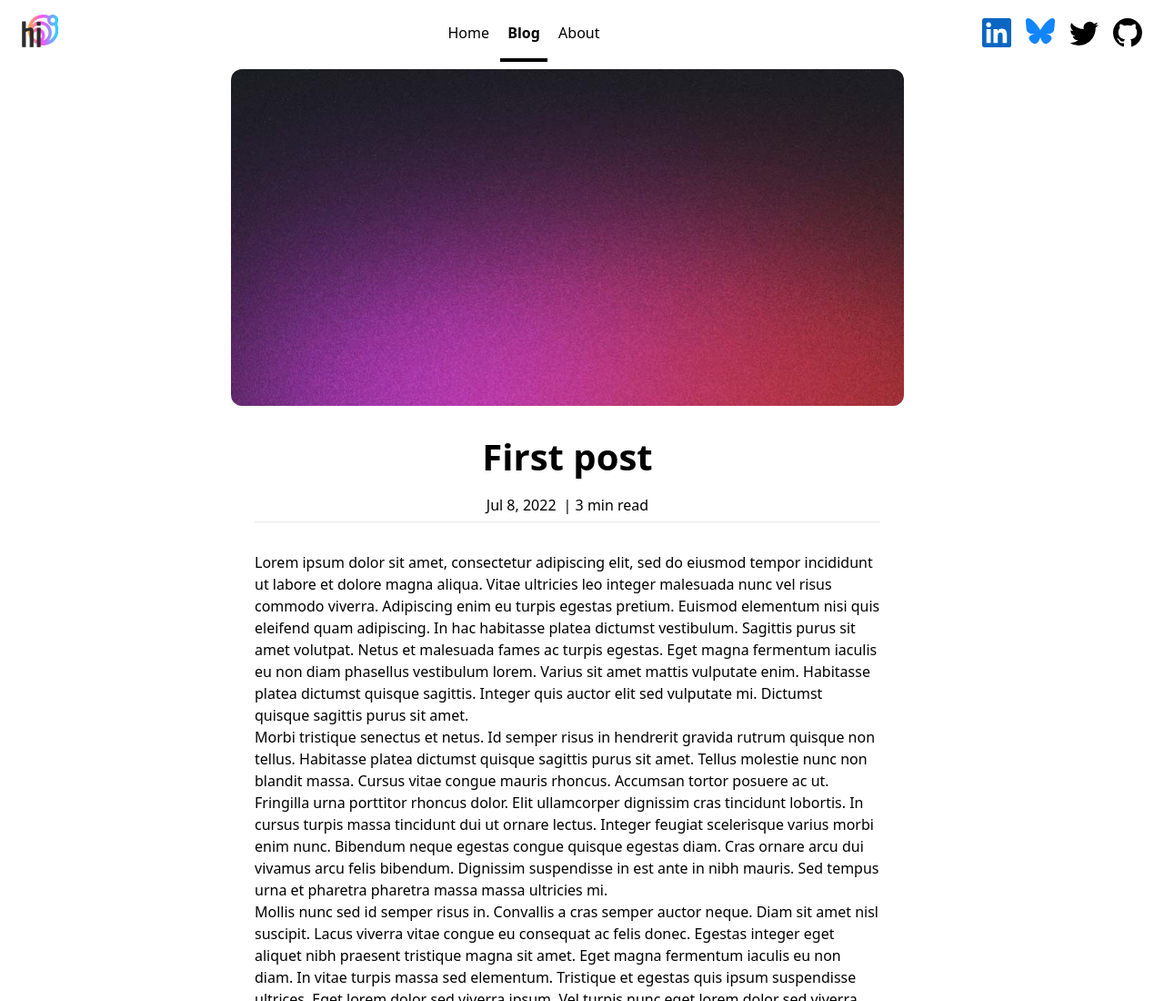
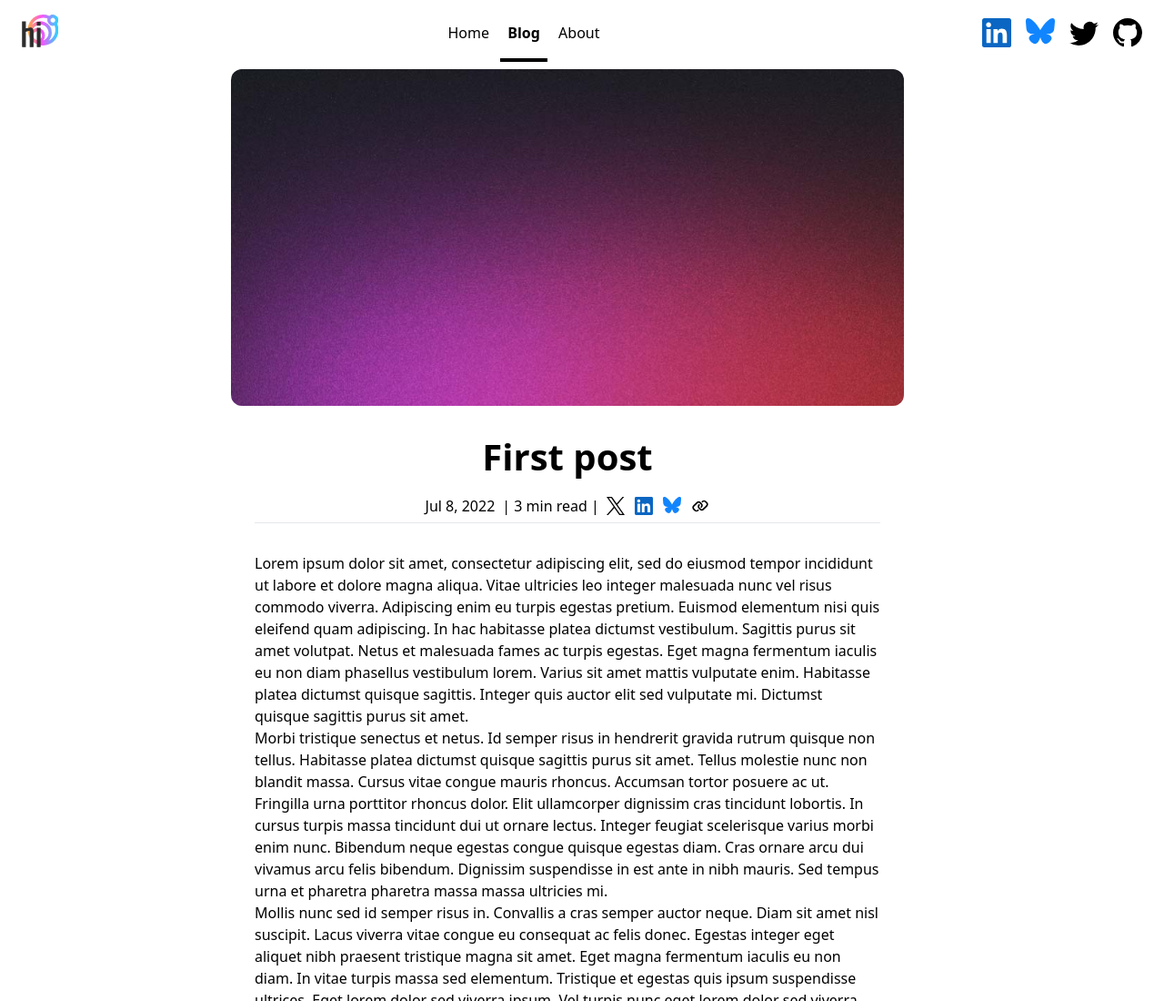
Before and after one commit to hello-insurance/blog-dev, an Astro site: page /blog/first-post in a window 1280 px wide. Shown: the top 1100 px of the page at 91% size. Built offline with nearby package versions, Linux system fonts and the light colour scheme; Astro itself is replaced by a stand-in of ours.

Commit message:
blog post social sharing

```diff
--- a/src/layouts/BlogPost.astro
+++ b/src/layouts/BlogPost.astro
@@ -24,6 +24,11 @@ const url = new URL(`/blog/${slugify(title)}`, Astro.site).toString();
 const wordsPerMinute = 200; // Average reading speed
 const wordCount = content.split(/\s+/g).length; // Count words in the blog post
 const readTime = Math.ceil(wordCount / wordsPerMinute); // Calculate read time in minutes
+
+// Social sharing URLs
+const twitterUrl = `https://twitter.com/intent/tweet?url=${encodeURIComponent(url)}&text=${encodeURIComponent(title)}`;
+const linkedinUrl = `https://www.linkedin.com/shareArticle?url=${encodeURIComponent(url)}&title=${encodeURIComponent(title)}`;
+const blueskyUrl = `https://bsky.app/intent/compose?text=${encodeURIComponent(`${title} - ${url}`)}`;
 
 ---
 
@@ -93,6 +98,32 @@ const readTime = Math.ceil(wordCount / wordsPerMinute); // Calculate read time i
 				font-size: 0.9em;
 				color: rgb(var(--gray-dark));
 			}
+
+			.social-links {
+				display: flex;
+				gap: 0.7em;
+			}
+
+			.social-links a {
+				color: inherit;
+				text-decoration: none;
+				transition: opacity 0.3s ease;
+			}
+
+			.social-links a:hover {
+				opacity: 0.7;
+			}
+
+			.copy-url {
+				display: flex;
+				align-items: center;
+				gap: 0.7em;
+			}
+
+			.copy-url img {
+				width: 20px;
+				height: 20px;
+			}
 		</style>
 
 	</head>
@@ -112,7 +143,25 @@ const readTime = Math.ceil(wordCount / wordsPerMinute); // Calculate read time i
 						<h1>{title}</h1>
 						<div class="date">
 							<FormattedDate date={pubDate} />
-							<span> | {readTime} min read</span>
+							<span> | {readTime} min read | </span>
+							<div class="social-links">
+								<a href={twitterUrl} target="_blank" rel="noopener noreferrer" aria-label="Share on X">
+									<img src="/icons/twitter.svg" alt="Share on X" width="20" height="20" />
+								</a>
+								<a href={linkedinUrl} target="_blank" rel="noopener noreferrer" aria-label="Share on LinkedIn">
+									<img src="/icons/linkedin.svg" alt="Share on LinkedIn" width="20" height="20" />
+								</a>
+								<a href={blueskyUrl} target="_blank" rel="noopener noreferrer" aria-label="Share on Bluesky">
+									<img src="/icons/bluesky.svg" alt="Share on Bluesky" width="20" height="20" />
+								</a>
+								<button
+									class="copy-url"
+									onclick="navigator.clipboard.writeText(window.location.href).then(() => alert('URL copied to clipboard!')).catch(err => console.error('Failed to copy URL:', err))"
+								>
+									<img src="/icons/link.svg" alt="Copy URL" />
+								</button>
+
+							</div>
 						</div>
 						{updatedDate && (
 							<div class="last-updated-on">
```
Also changed, not shown: public/icons/bluesky.svg (added), public/icons/github.svg (added), public/icons/link.svg (added), public/icons/linkedin.svg (added), public/icons/twitter.svg (added).
